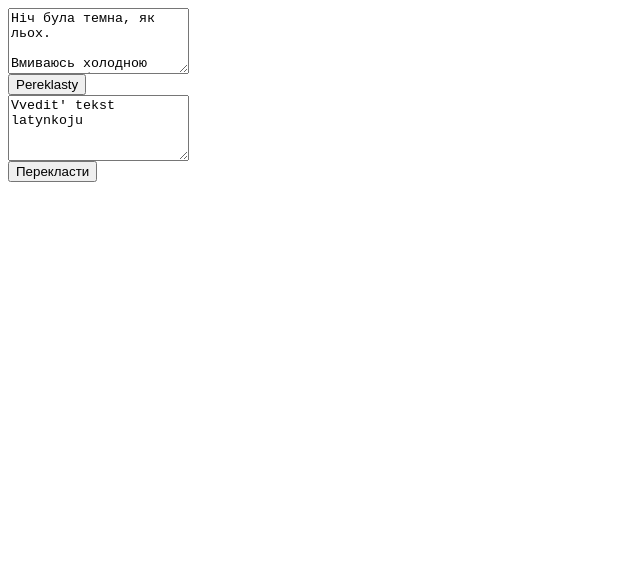
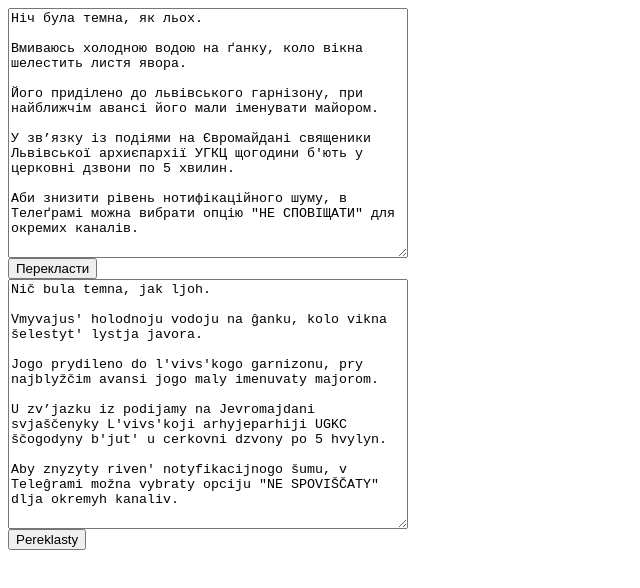
Before and after one commit to witchmonster/latynka-web, a plain HTML site: page index.html in a window 1280 px wide. Shown: the whole page, without its empty margins (0-640 px from the left). Drawn offline with nearby package versions, Linux system fonts and the light colour scheme.

Commit message:
Update index.html

```diff
--- a/index.html
+++ b/index.html
@@ -1,6 +1,6 @@
 <div class="form-group">
   <!-- Введіть текст кирилицею -->
-  <textarea id="inputk" class="form-control" rows="4">
+  <textarea id="inputk" class="form-control" style="width: 400px; height: 250px;">
 Ніч була темна, як льох.
 
 Вмиваюсь холодною водою на ґанку, коло вікна шелестить листя явора.
@@ -9,11 +9,11 @@
 
 У зв’язку із подіями на Євромайдані священики Львівської архиєпархії УГКЦ щогодини б'ють у церковні дзвони по 5 хвилин.
 
-Аби знизити рівень нотифікаційного шуму, в телеґрамі можна вибрати опцію "НЕ СПОВІЩАТИ" для окремих каналів.
+Аби знизити рівень нотифікаційного шуму, в Телеґрамі можна вибрати опцію "НЕ СПОВІЩАТИ" для окремих каналів.
 </textarea>
 </div>
 <div class="form-group" style="text=align: center;">
-  <button type="button" id="submitk" class="btn btn-primary">Pereklasty</button>
+  <button type="button" id="submitk" class="btn btn-primary">Перекласти</button>
 </div>
 <link rel="stylesheet" href="https://cdn/jsdelivr.net/npm/bootstrap@4.3.1/dist/js/bootstrap.min.js">
 <script src="https://code.jquery.com/jquery-3.6.3.min.js"></script>
@@ -49,6 +49,7 @@
       'ч': 'č',
       'ш': 'š'
     };
+
     var upperCase = {
       'А': 'A',
       'Б': 'B',
@@ -166,11 +167,20 @@
 
 <div class="form-group">
 <!-- Vvedit' tekst latynkoju -->
-  <textarea id="inputl" class="form-control" rows="4">
-Vvedit' tekst latynkoju</textarea>
+  <textarea id="inputl" class="form-control" style="width: 400px; height: 250px;">
+Nič bula temna, jak ljoh.
+
+Vmyvajus' holodnoju vodoju na ĝanku, kolo vikna šelestyt' lystja javora.
+
+Jogo prydileno do l'vivs'kogo garnizonu, pry najblyžčim avansi jogo maly imenuvaty majorom.
+
+U zv’jazku iz podijamy na Jevromajdani svjaščenyky L'vivs'koji arhyjeparhiji UGKC ščogodyny b'jut' u cerkovni dzvony po 5 hvylyn.
+
+Aby znyzyty riven' notyfikacijnogo šumu, v Teleĝrami možna vybraty opciju "NE SPOVIŠČATY" dlja okremyh kanaliv.
+</textarea>
 </div>
 <div class="form-group" style="text=align: center;">
-  <button type="button" id="submitl" class="btn btn-primary">Перекласти</button>
+  <button type="button" id="submitl" class="btn btn-primary">Pereklasty</button>
 </div>
 <link rel="stylesheet" href="https://cdn/jsdelivr.net/npm/bootstrap@4.3.1/dist/js/bootstrap.min.js">
 <script src="https://code.jquery.com/jquery-3.6.3.min.js"></script>
```
